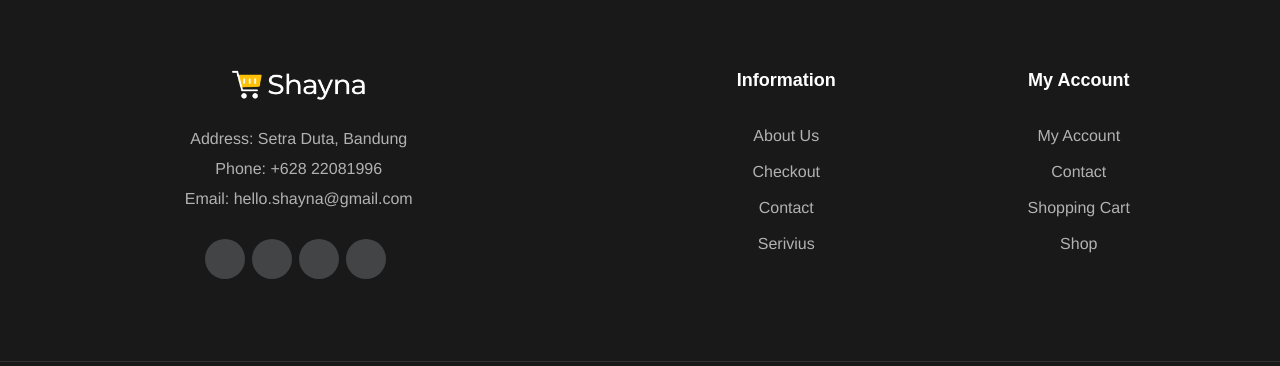
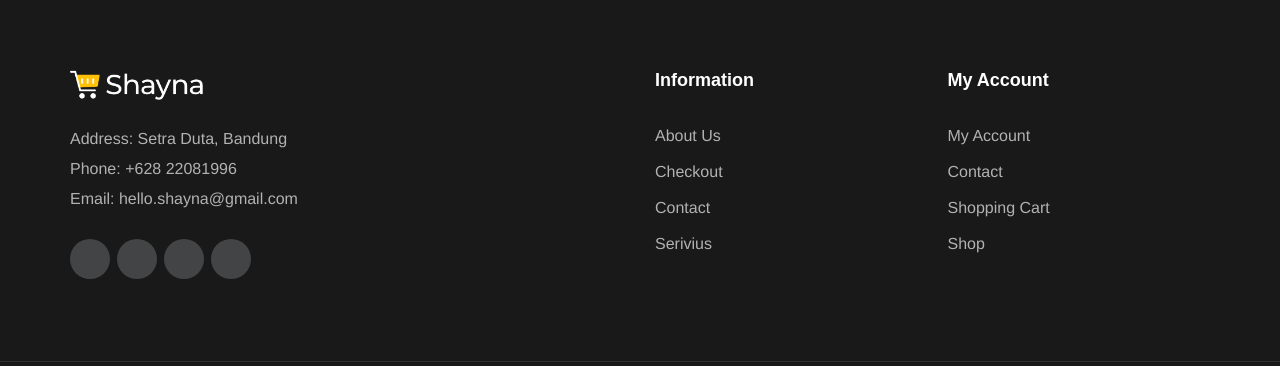
Before and after one commit to pejuangdewabel/vue-online-shop, a Vue app: page /#/ in a window 1280 px wide. Shown: the part 4461-4827 px from the top of the page. Built offline with nearby package versions, Linux system fonts and the light colour scheme; some icons are missing; a web font is replaced by a local one.

Commit message:
Menjadikan text rata kiri di component Footer

```diff
--- a/src/components/FooterHome.vue
+++ b/src/components/FooterHome.vue
@@ -5,7 +5,7 @@
       <div class="container">
         <div class="row">
           <div class="col-lg-5">
-            <div class="footer-left">
+            <div class="footer-left text-left">
               <div class="footer-logo">
                 <a href="#"
                   ><img src="img/logo_website_shayna_white.png" alt=""
@@ -24,7 +24,7 @@
               </div>
             </div>
           </div>
-          <div class="col-lg-3 offset-lg-1">
+          <div class="col-lg-3 offset-lg-1 text-left">
             <div class="footer-widget">
               <h5>Information</h5>
               <ul>
@@ -35,7 +35,7 @@
               </ul>
             </div>
           </div>
-          <div class="col-lg-3">
+          <div class="col-lg-3 text-left">
             <div class="footer-widget">
               <h5>My Account</h5>
               <ul>
```
